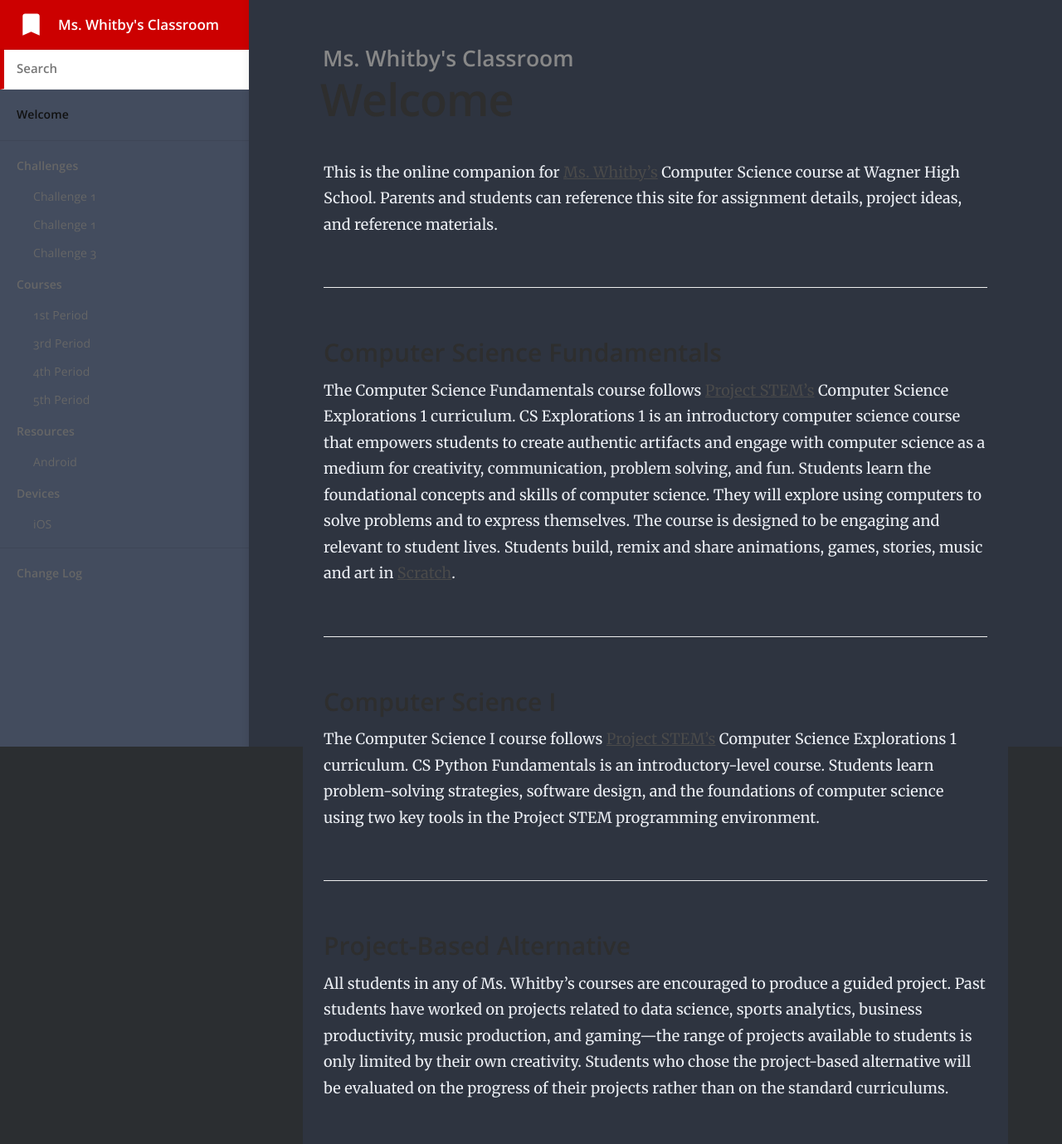
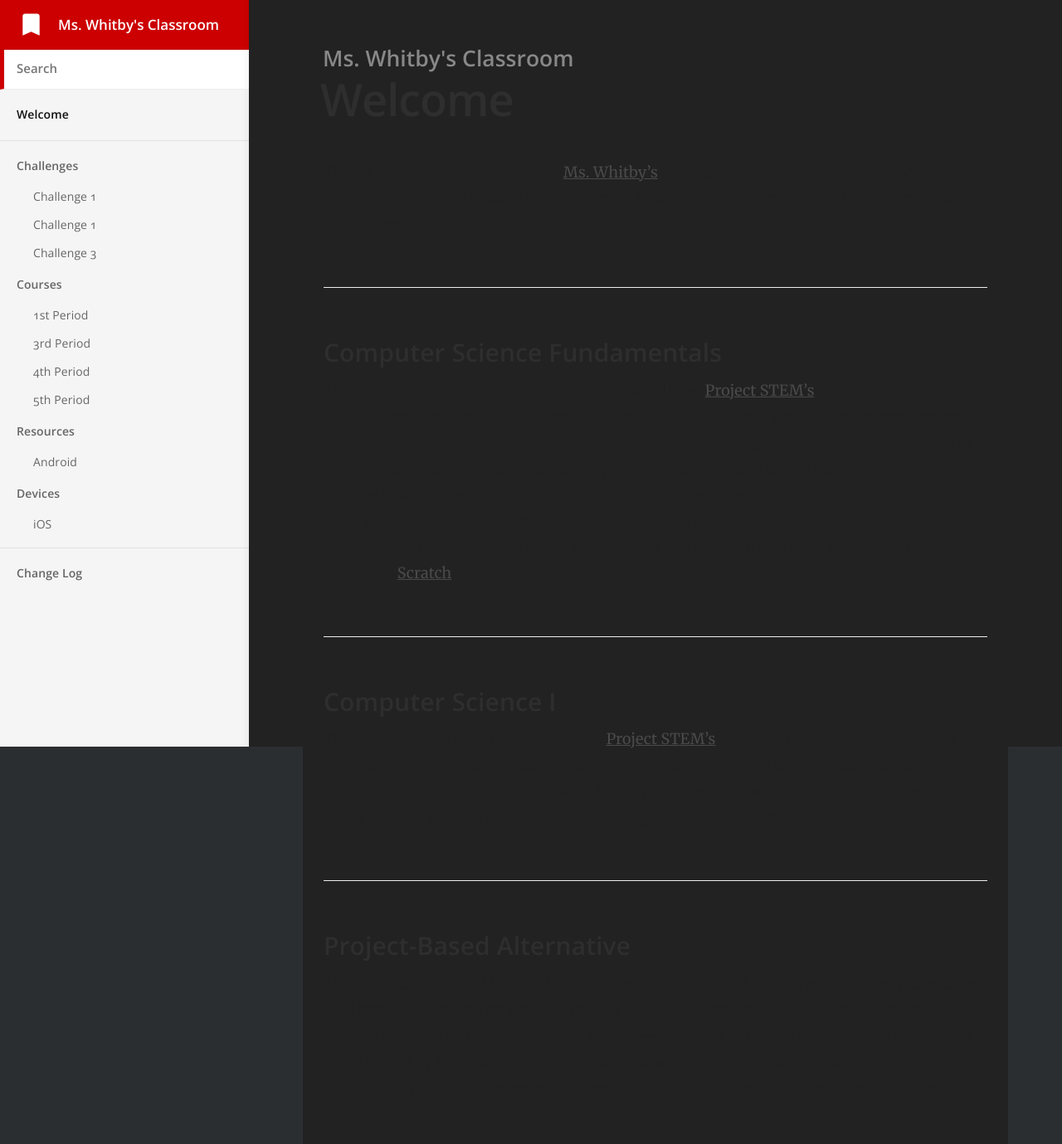
Before and after one commit to mswhitby/classroom, a Jekyll site: the page built from index.md, in a window 1280 px wide. Shown: the whole page at 83% size. Built offline with Jekyll 4.4.1, drawn with Linux system fonts in a browser that asks for light colours.

Commit message:
Update main.scss

```diff
--- a/css/main.scss
+++ b/css/main.scss
@@ -7,15 +7,15 @@ $baseurl: "{{ site.baseurl }}";
 $body-background-color: #2B2E31;
 
 $content-max-width: 800px;
-$content-color: #ECEFF4;
-$content-background-color: #2E3440;
+$content-color: #222;
+$content-background-color: #222;
 
 $brand-colour: #cc0000;
 $brand-colour-light: mix($brand-colour, $content-background-color, 10%);
 
 $nav-header-background-color: $brand-colour;
 $nav-header-height: 60px;
-$nav-background-color: #434C5E;
+$nav-background-color: #f5f5f5;
 $nav-width: 300px;
 
 $space: 20px;
```
